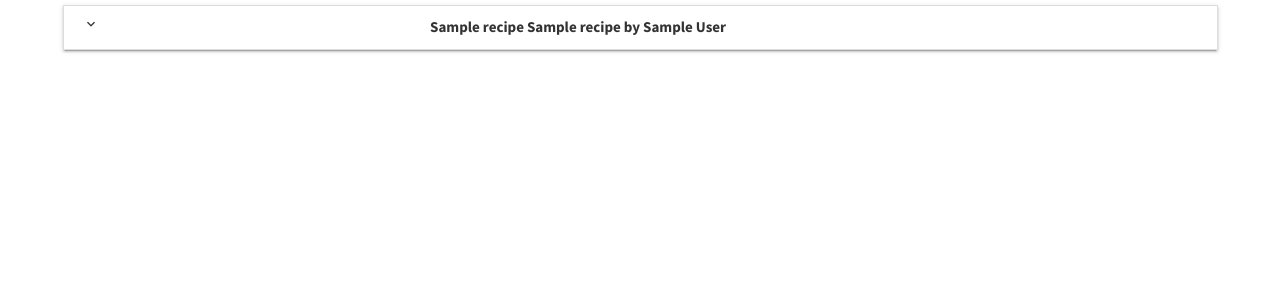
After one commit to MartinCurran28/cookbook, a Flask app: template templates/new_recipe.html in a window 1280 px wide. The commit adds this page. Shown: the top 300 px of the page. Run offline with Flask 2, Linux system fonts and the light colour scheme; the template is opened without the code that fills it: most values are stand-ins (such as "Sample title", 1, 10 or a date in 2020); some libraries are stand-ins or nearby versions.

```diff
--- a/app.py
+++ b/app.py
@@ -13,10 +13,26 @@ app.config["MONGO_URI"] = 'mongodb://admin:Vonnegut28@ds227654.mlab.com:27654/my
 mongo = PyMongo(app)
 
 @app.route('/')
+
+@app.route('/get_categories')
+def get_categories():
+    return render_template("categories.html")
+
 @app.route('/get_recipes')
 def get_recipes():
     return render_template("recipes.html",
-    recipes=mongo.db.recipes.find())
+    recipes = mongo.db.recipes.find())
+
+@app.route('/add_recipe')
+def add_recipe():
+    return render_template('addrecipe.html',
+    categories=mongo.db.categories.find())
+
+@app.route('/insert_recipe', methods=['POST'])
+def insert_recipe():
+    recipes =  mongo.db.recipes
+    recipes.insert_one(request.form.to_dict())
+    return redirect(url_for('get_recipes'))
 
 @app.route('/graphs')
 def graphs():
@@ -35,16 +51,6 @@ def recipes():
         return json.dumps(list(projects))
 
 
-@app.route('/add_recipe')
-def add_recipe():
-    return render_template('addrecipe.html',
-    categories=mongo.db.categories.find())
-
-@app.route('/insert_recipe', methods=['POST'])
-def insert_recipe():
-    recipes =  mongo.db.recipes
-    recipes.insert_one(request.form.to_dict())
-    return redirect(url_for('get_recipes'))
 
 @app.route('/edit_recipe/<recipe_id>')
 def edit_recipe(recipe_id):
@@ -71,10 +77,6 @@ def delete_recipe(recipe_id):
     mongo.db.recipes.remove({"_id": ObjectId(recipe_id)})
     return redirect(url_for('get_recipes'))
 
-@app.route('/get_categories')
-def get_categories():
-    return render_template("categories.html")
-
 
 if __name__ == "__main__":
     app.secret_key = 'mysecret'
--- a/templates/categories.html
+++ b/templates/categories.html
@@ -42,7 +42,7 @@
               <div class="row">
                 <div class="col-sm-4">
                   <div class="panel panel-primary">
-                      <div class="panel-heading">Breakfast</div>
+                      <div class="panel-heading"><a href="{{url_for('get_recipes')}}">Breakfast</a></div>
                     <div class="panel-body"><img src="{{url_for('static', filename='images/breakfast.jpg')}}" width="100" height="50" class="img-responsive" style="width:100%" alt="Image"></div>
                     <div class="panel-footer">Lots of great recipes for everyone!</div>
                   </div>
--- /dev/null
+++ b/templates/new_recipe.html
@@ -0,0 +1,45 @@
+{% extends 'base.html' %}
+
+{% block content %}
+
+
+<div class="container">
+   <div class="row">
+      <ul class="collapsible" data-collapsible="accordion">
+        <li>
+            <div class="collapsible-header">
+                <div class="col s4">
+                    <i class="material-icons">expand_more</i>
+
+                </div>
+
+                <div class="recipe_header col s9">
+                    <strong>{{ recipe.category_name }} {{ recipe.recipe_name }} by {{ recipe.recipe_author }}</strong>
+                </div>
+            </div>
+             <div class="collapsible-body">
+              <span>
+
+                <strong>Ingredients:</strong><p>
+                    {{recipe.ingredients}}</p>
+                <br>
+                  <strong>Directions:</strong>
+                  <p>{{recipe.directions}}</p>
+                <br>
+                <strong>Preparation Time:</strong> {{ recipe.prep_time }}
+                <br>
+                <strong>Cooking Time:</strong> {{ recipe.cooking_time }}
+                <br>
+                <button type="button" onclick="clickCounter()">Like This Recipe? <span href="#" id="result"></span></button> <div id="CounterVisitor"></div>
+              </span>
+
+
+             </div>
+
+
+        </li>
+      </ul>
+
+   </div>
+</div>
+{% endblock %}
```
Also changed, not shown: templates/recipes.html (+5 -2 lines).
